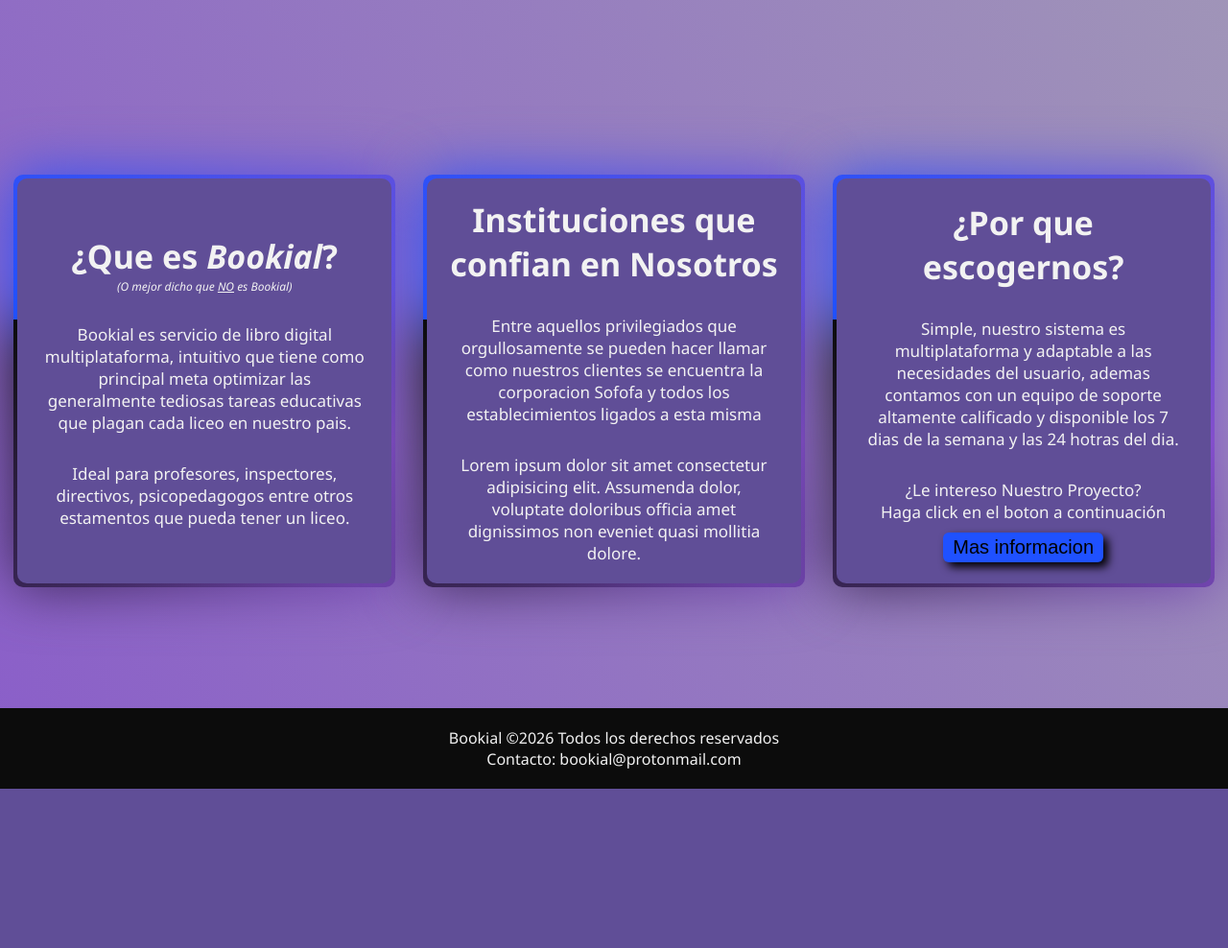
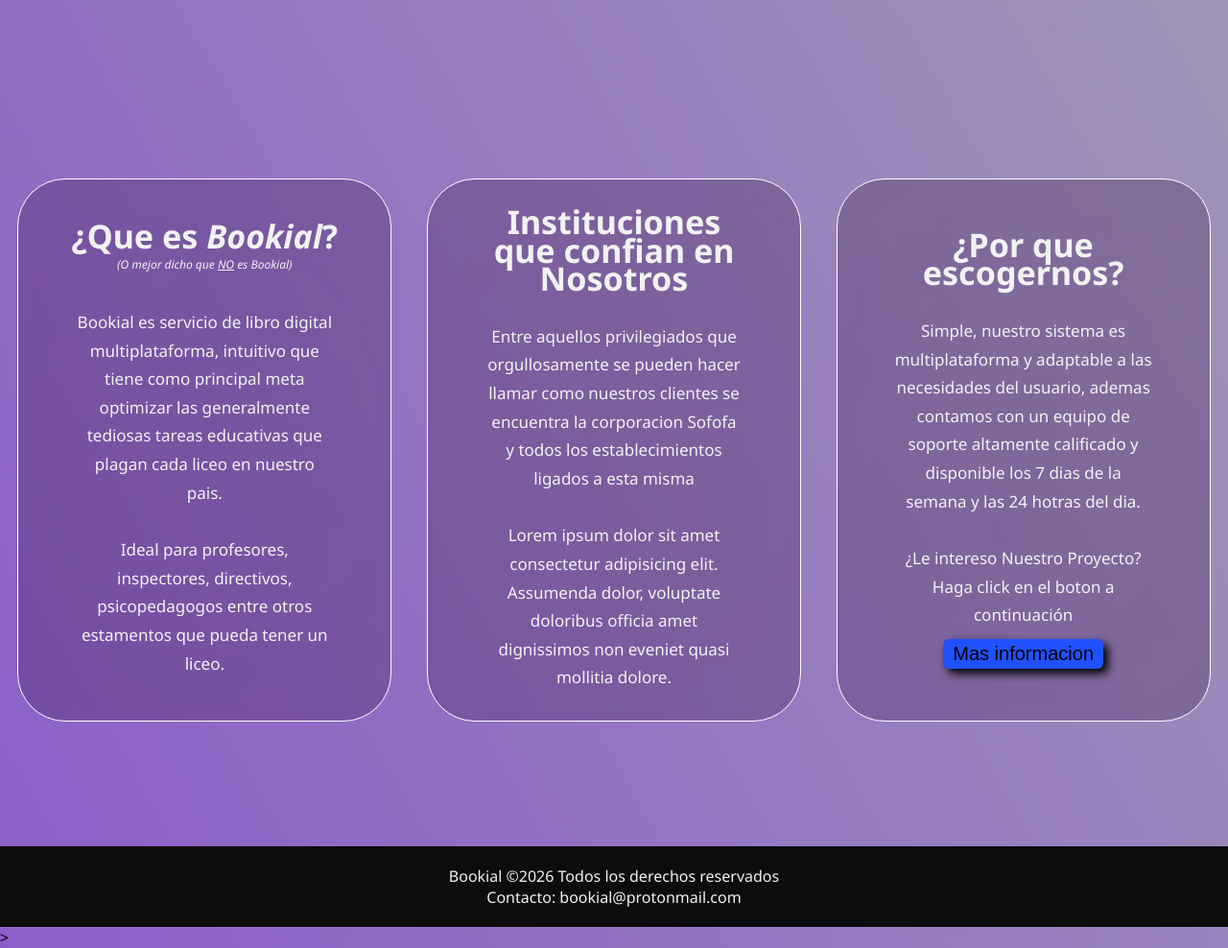
Before and after one commit to tecno-gg/Bookial-T2, a Python web app: template templates/public/index.html in a window 1280 px wide. Shown: the part 504-1492 px from the top of the page at 96% size. Before the commit the page ends 1326 px from the top, so only its background shows below. Run offline with Jinja, Linux system fonts and the light colour scheme; the template is opened without the code that fills it, so the values that code supplies are empty.

Commit message:
Eliminacion de bordes animados por ahora

```diff
--- a/static/css/index.css
+++ b/static/css/index.css
@@ -70,15 +70,24 @@ h1 {
     position: relative;
 }
 
+.glass {
+    padding: 30px 50px;
+    border-radius: 50px;
+    background-color: rgba(40, 5, 51, 0.233);
+    backdrop-filter: blur(500px);
+    border: 1px solid white;
+    line-height: 185%;
+}
+
 /* animacion de bordes */
 
-@property --angle{
+/* @property --angle{
     syntax: "<angle>";
     initial-value: 360deg;
     inherits: false;
-}
+} */
 
-.bookial-info::after, .bookial-info::before {
+/* .bookial-info::after, .bookial-info::before {
     content: "";
     position: absolute;
     height: 100%;
@@ -105,7 +114,7 @@ h1 {
     to {
         --angle: 0deg;
     }
-}
+} */
 
 /* animacion de borde */
 
--- a/templates/public/index.html
+++ b/templates/public/index.html
@@ -32,7 +32,7 @@
         </section>
 
         <section>
-            <article class="bookial-info">
+            <article class="bookial-info glass">
                 <h2>¿Que es <em>Bookial</em>?</h2>
                 <span>(O mejor dicho que <u>NO</u> es Bookial)</span>
                 <hr>
@@ -50,7 +50,7 @@
                 </p>
             </article>
 
-            <article class="bookial-info">
+            <article class="bookial-info glass">
                 <h2>Instituciones que confian en Nosotros</h2>
                 <hr>
                 <p>
@@ -66,7 +66,7 @@
                 </p>
             </article>
 
-            <article class="bookial-info">
+            <article class="bookial-info glass">
                 <h2>¿Por que escogernos?</h2>
                 <hr>
                 <p>
@@ -93,4 +93,4 @@
     </footer>
 </body>
 
-</html>
+</html>>
```
